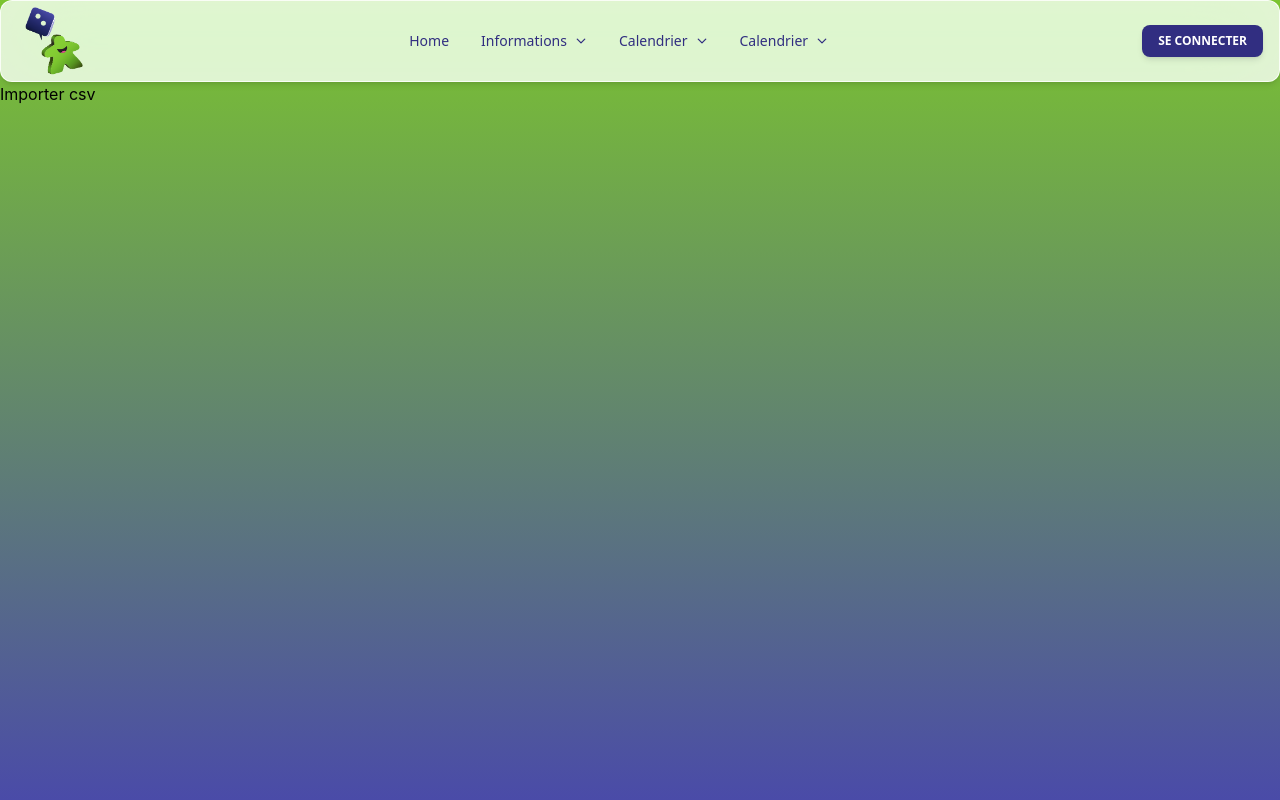
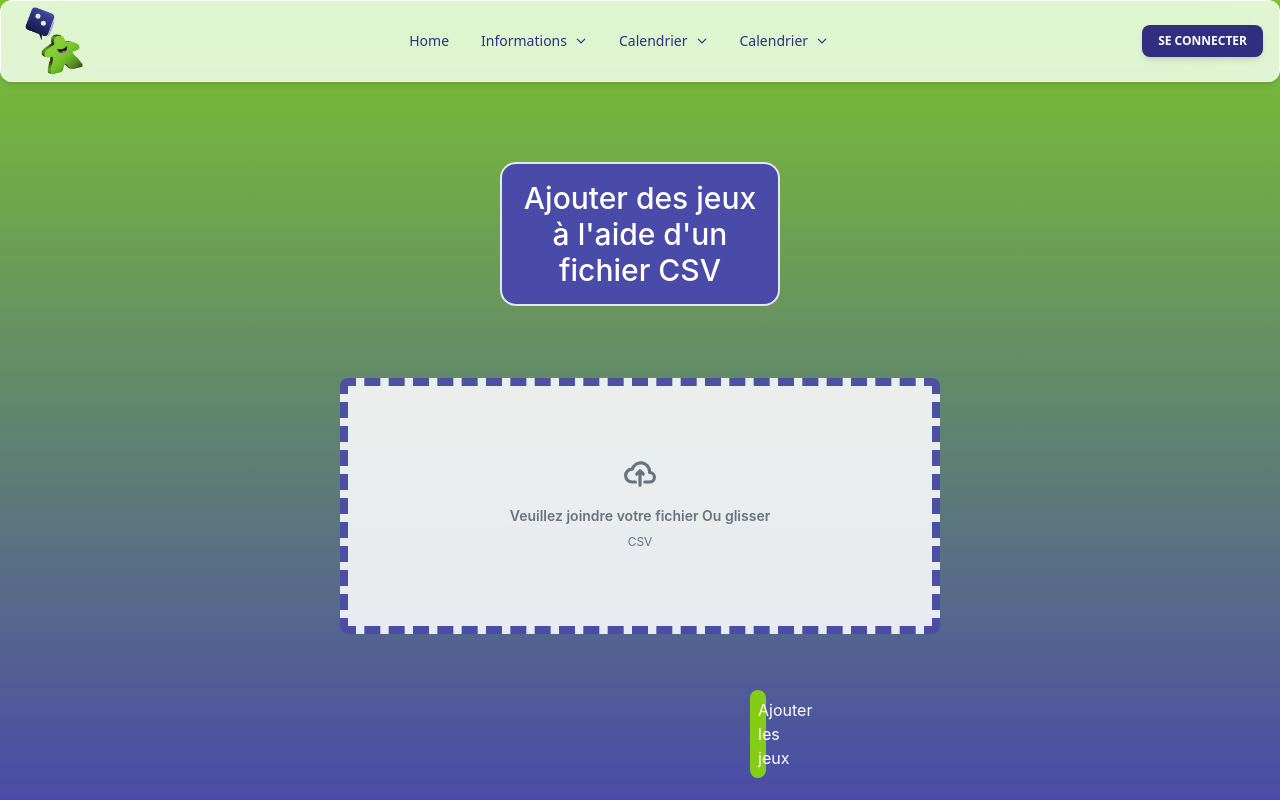
Before and after one commit to Amel2306/App_gestion_benevoles_front, a React (Create React App) app: page /importer_un_csv in a window 1280 px wide. Built offline with nearby package versions, Linux system fonts and the light colour scheme.

Commit message:
ajout possibilité de rajouter jeux avec csv

```diff
--- a/package.json
+++ b/package.json
@@ -12,8 +12,8 @@
     "@testing-library/user-event": "^13.5.0",
     "axios": "^1.6.7",
     "framer-motion": "^11.0.3",
-
     "mdb-react-ui-kit": "^7.2.0",
+    "papaparse": "^5.4.1",
     "react": "^18.2.0",
     "react-dom": "^18.2.0",
     "react-router-dom": "^6.21.3",
--- a/src/Components/Dashboard/ImporterCSV.jsx
+++ b/src/Components/Dashboard/ImporterCSV.jsx
@@ -1,7 +1,158 @@
-import React from 'react';
+import React, { useState } from "react";
+import Papa from "papaparse";
+import axiosInstance from "../../config/axiosConfig";
+import { useNavigate } from "react-router-dom";
 
-const ImporterCSV = () => {
-    return <h1>Importer csv</h1>;
-};
+function ProfesseurFichier() {
+  const history = useNavigate();
 
-export default ImporterCSV;
+  const [selectFile, setFile] = useState(null);
+  const [nbErreur, setNb] = useState(0);
+
+  const handleFileChange = (e) => {
+    const file = e.target.files[0];
+    setFile(file);
+  };
+
+  const analyseMoment = (mom) => {
+    return mom === "Oui" ? 1 : 0;
+  };
+
+  const analyseNbEleveTuteur = (nbEleveTuteur) => {
+    return nbEleveTuteur || nbEleveTuteur === "" ? 0 : parseInt(nbEleveTuteur);
+  };
+
+  const handleFileUpload = () => {
+    if (selectFile) {
+      Papa.parse(selectFile, {
+        header: true,
+        complete: async (results) => {
+          const data = results.data;
+          console.log(data);
+          const formattedData = data.map((item) => {
+
+            return {
+              nom_du_jeu: item["Nom du jeu"],
+              auteur: item["Auteur"],
+              editeur: item["Éditeur"],
+              exposant: item["Exposant"],
+              nb_joueurs: item["nb joueurs"],
+              checkbox_joueur_age_min: item["âge min"],
+              duree: item["Durée"],
+              type: item["Type"],
+              Pavant_premiere: item["PAvant-première ?"],
+              notice: item["Notice"] ? item["Notice"] : " ",
+              zone_benevole: item["Zone bénévole"],
+              zone_plan: item["Zone plan"],
+              present:
+                item["Présent ?"] && item["Présent ?"] === "oui" ? "1" : "0",
+              a_animer:
+                item["À animer"] && item["À animer"] === "oui" ? "1" : "0",
+              recu: item["Reçu"] === "oui" ? 1 : 0,
+              mechanismes: item["Mécanismes"],
+              themes: item["Thèmes"],
+              tags: item["Tags"],
+              description: item["Description"],
+              image: item["Image"],
+              logo: item["Logo"],
+              video: item["Vidéo"],
+            };
+          });
+
+
+          console.log(formattedData);
+
+          try {
+            await Promise.all(formattedData.map(async (rowData) => {
+                Promise(resolve => setTimeout(resolve, 100))
+
+                if (rowData.zone_plan) {
+                  const nom_zp = rowData.zone_plan;
+                  const reponseZonePlan = await axiosInstance.post("/zoneplan", { nom_zp });
+                  const zone_plan_id = reponseZonePlan.data.id;
+                  console.log(reponseZonePlan);
+
+                  if (rowData.zone_benevole) {
+                    const nom_zb = rowData.zone_benevole;
+                    const festivale_id = 1;
+                    const post_id = 3;
+
+                    const data_zb = {
+                      nom_zb,
+                      zone_plan_id,
+                      festivale_id,
+                      post_id
+                    };
+
+                    console.log(data_zb);
+                    const reponseZoneBen = await axiosInstance.post("/zonebenevole", data_zb);
+                    const zone_benevole_id = reponseZoneBen.data.id;
+                    console.log(reponseZoneBen);
+
+                    if (rowData.nom_du_jeu ) {
+                        const jeuData = {
+                            nom_du_jeu: rowData.nom_du_jeu,
+                            auteur: rowData.auteur,
+                            editeur: rowData.editeur,
+                            exposant: rowData.exposant,
+                            lcheckbox_joueur_age_min1: rowData.checkbox_joueur_age_min,
+                            duree: rowData.duree,
+                            type: rowData.type,
+                            Pavant_premiere: rowData.Pavant_premiere,
+                            notice: rowData.notice,
+                            zone_benevole_id,
+                            present: rowData.present,
+                            a_animer: rowData.a_animer,
+                            recu: rowData.recu,
+                            mechanismes: rowData.mechanismes,
+                            themes: rowData.themes,
+                            tags: rowData.tags,
+                            description: rowData.description,
+                            image: rowData.image,
+                            logo: rowData.logo,
+                            video: rowData.video,
+                        };
+
+                        console.log(jeuData)
+                        axiosInstance.post("jeu", jeuData)
+                        setNb(nbErreur +1 )
+
+                    }
+                }
+              }
+            }));
+
+          } catch (error) {
+               console.log("erruer d'ajout " )
+          }
+        },
+      });
+    }
+  };
+  return (
+    <div className="flex flex-col align-center justify-center text-center ">
+        <div className="">
+            <h1 className="bg-[#4A4BA8] border-2 mx-[500px] p-4 rounded-2xl font-medium text-3xl mb-12 mt-20 text-white">
+                Ajouter des jeux à l'aide d'un fichier CSV
+            </h1>
+        </div>
+        <div class="flex items-center justify-center w-full my-6 opacity-90">
+            <label for="dropzone-file" class="flex flex-col items-center justify-center w-[600px] h-64 border-8 border-[#4A4BA8] border-dashed rounded-lg cursor-pointer bg-gray-50 dark:hover:bg-bray-800 dark:bg-gray-700 hover:bg-gray-100 dark:border-gray-600 dark:hover:border-gray-500 dark:hover:bg-gray-600">
+                <div class="flex flex-col items-center justify-center pt-5 pb-6">
+                    <svg class="w-8 h-8 mb-4 text-gray-500 dark:text-gray-400" aria-hidden="true" xmlns="http://www.w3.org/2000/svg" fill="none" viewBox="0 0 20 16">
+                        <path stroke="currentColor" stroke-linecap="round" stroke-linejoin="round" stroke-width="2" d="M13 13h3a3 3 0 0 0 0-6h-.025A5.56 5.56 0 0 0 16 6.5 5.5 5.5 0 0 0 5.207 5.021C5.137 5.017 5.071 5 5 5a4 4 0 0 0 0 8h2.167M10 15V6m0 0L8 8m2-2 2 2"/>
+                    </svg>
+                    <p class="mb-2 text-sm text-gray-500 dark:text-gray-400"><span class="font-semibold">Veuillez joindre votre fichier Ou glisser</span></p>
+                    <p class="text-xs text-gray-500 dark:text-gray-400">CSV</p>
+                </div>
+                <input id="dropzone-file" type="file" class="hidden" onChange= {handleFileChange}/>
+            </label>
+        </div>
+        <button onClick={handleFileUpload} className="mt-8 text-white bg-lime-500 hover:bg-lime-400 mx-[750px] p-2 rounded-xl ">
+            Ajouter les jeux
+        </button>
+    </div>
+  );
+}
+
+export default ProfesseurFichier;
--- a/src/Components/ProfilPage/ProfilPage.jsx
+++ b/src/Components/ProfilPage/ProfilPage.jsx
@@ -71,20 +71,20 @@ const ProfilPage = () => {
                     setIsLoading(false);
                 });
 
-            axiosInstance.get(`hebergement/user/${userId}`)
+            /*axiosInstance.get(`hebergement/user/${userId}`)
                 .then(response => {
                     setUserHebergements(response.data);
                 })
                 .catch(error => {
                     console.error('Erreur lors de la récupération des informations de l\'hebergement :', error);
-                });
-                axiosInstance.get(`/demanderactivtie/user/${userId}`)
+                });*/
+                /*axiosInstance.get(`/demanderactivtie/user/${userId}`)
                 .then(response => {
                     setValidatedActivities(response.data);
                 })
                 .catch(error => {
                     console.error('Error fetching validated activities:', error);
-                });
+                });*/
         }
     };
 
```
Also changed, not shown: src/Components/Informations/CalendrierEspaceAnimation.jsx (line endings or trailing spaces), 1 other file (tests, documents, lock files or other folders).
